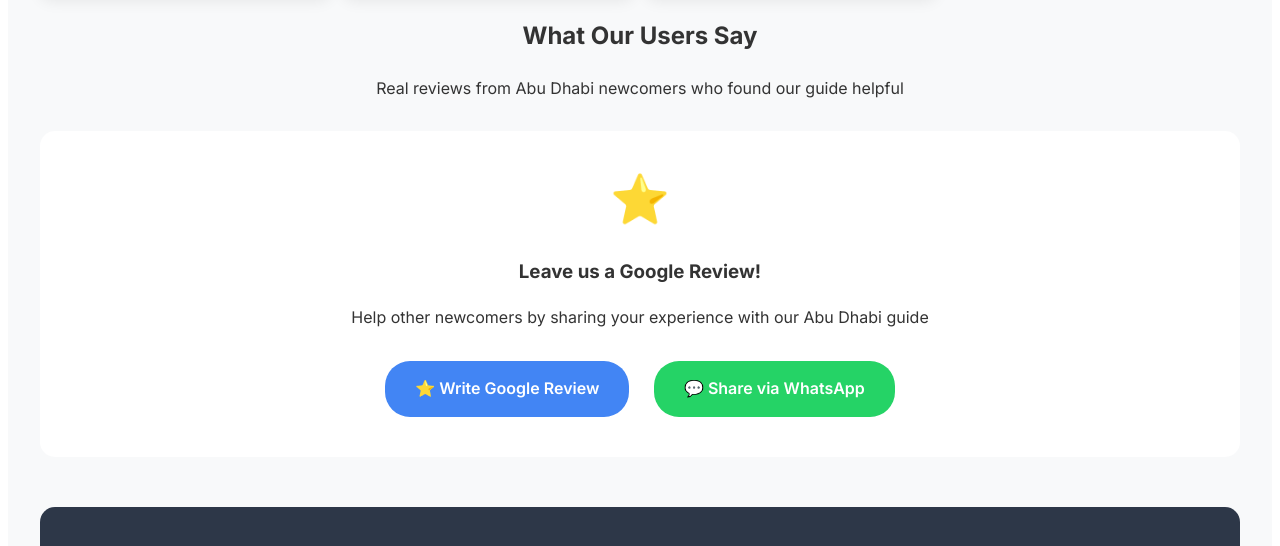
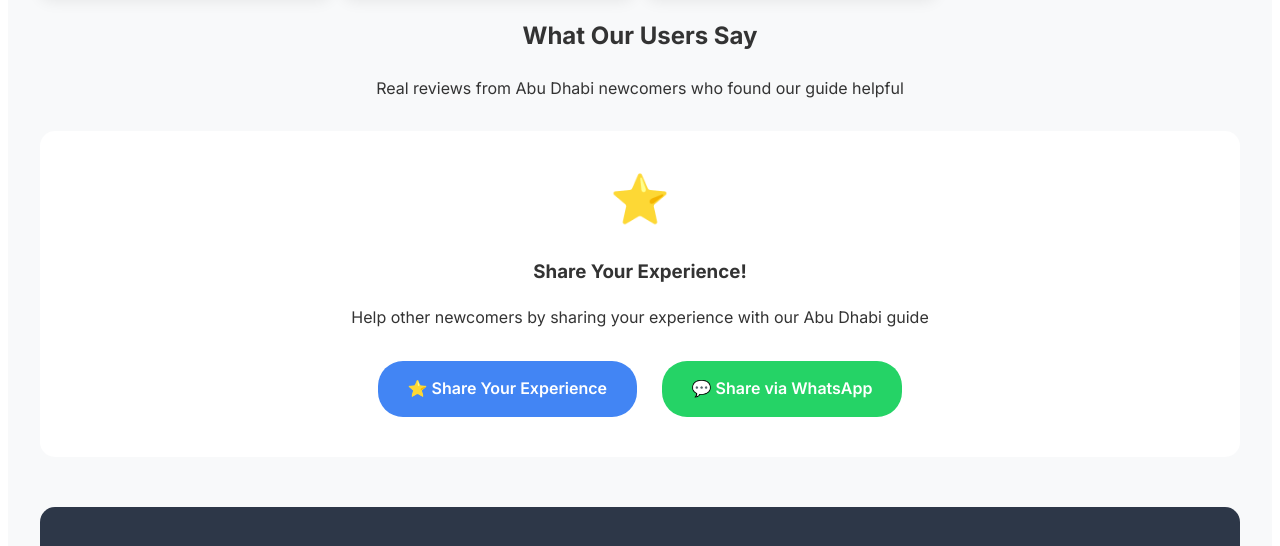
Before and after one commit to tayseermbabiker/New-in-Abu-Dabi, a plain HTML site: page index.html in a window 1280 px wide. Shown: the part 1615-2161 px from the top of the page. Drawn offline with Linux system fonts and the light colour scheme.

Commit message:
Fix review system - replace Google search with structured email feedback form

```diff
--- a/index.html
+++ b/index.html
@@ -773,14 +773,14 @@
             <div id="google-reviews-container" style="background: white; border-radius: 15px; padding: 30px; text-align: center; margin-bottom: 20px;">
                 <div style="margin-bottom: 20px;">
                     <div style="font-size: 3rem; margin-bottom: 15px;">⭐</div>
-                    <h3 data-en="Leave us a Google Review!" data-ar="اتركوا لنا مراجعة على جوجل!">Leave us a Google Review!</h3>
+                    <h3 data-en="Share Your Experience!" data-ar="شارك تجربتك!">Share Your Experience!</h3>
                     <p data-en="Help other newcomers by sharing your experience with our Abu Dhabi guide" data-ar="ساعدوا الوافدين الجدد الآخرين من خلال مشاركة تجربتكم مع دليل أبوظبي الخاص بنا">Help other newcomers by sharing your experience with our Abu Dhabi guide</p>
                 </div>
 
-                <!-- Google Reviews Button -->
-                <a href="https://www.google.com/search?q=new+in+abu+dhabi+settlement+guide&rlz=1C1GCEU_enAE981AE981#lrd=0x3e5f43496ad9c645:0x0,1" target="_blank" rel="noopener"
+                <!-- Contact/Feedback Button -->
+                <a href="mailto:Eterna.General@gmail.com?subject=New%20In%20Abu%20Dhabi%20-%20User%20Review&body=Hi!%20I%27d%20like%20to%20share%20my%20experience%20with%20the%20New%20In%20Abu%20Dhabi%20guide:%0A%0ARating%20(1-5%20stars):%20%0A%0AWhat%20was%20most%20helpful:%20%0A%0ASuggestions%20for%20improvement:%20%0A%0AOverall%20feedback:%20%0A%0AThank%20you!" target="_blank" rel="noopener"
                    style="display: inline-block; background: #4285f4; color: white; padding: 15px 30px; text-decoration: none; border-radius: 25px; font-weight: 600; margin: 10px; transition: all 0.3s ease;">
-                    <span data-en="⭐ Write Google Review" data-ar="⭐ اكتب مراجعة جوجل">⭐ Write Google Review</span>
+                    <span data-en="⭐ Share Your Experience" data-ar="⭐ شارك تجربتك">⭐ Share Your Experience</span>
                 </a>
 
                 <!-- WhatsApp Share -->
```
